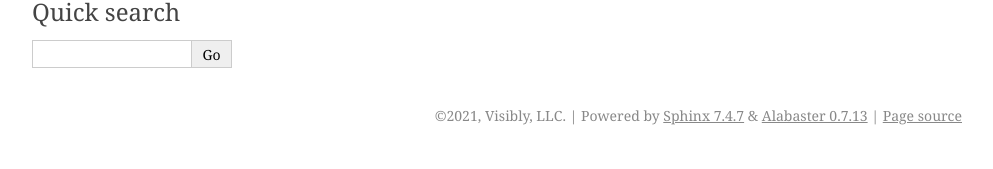
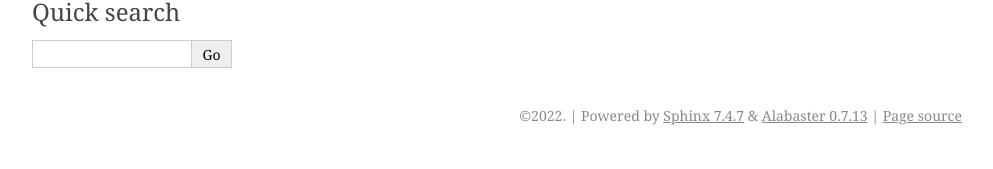
Before and after one commit to crpacheco33/AmazonLinux2Server, a Sphinx documentation site: the page built from docs/index.rst, in a window 1280 px wide. Shown: the part 131-300 px from the top of the page, without its empty margins (148-1141 px from the left). Built offline with Sphinx 7.4.7, drawn with Linux system fonts in a browser that asks for light colours; pages that are not in the unit, such as notebooks, are missing from menus.

Commit message:
Update conf.py

```diff
--- a/docs/conf.py
+++ b/docs/conf.py
@@ -17,9 +17,9 @@ sys.path.insert(0, os.path.abspath('../../server'))
 
 # -- Project information -----------------------------------------------------
 
-project = 'Visibly API'
-copyright = '2021, Visibly, LLC'
-author = 'Visibly, LLC'
+project = 'AmazonADS API'
+copyright = '2022'
+author = 'Carlos Ramirez'
 
 
 # -- General configuration ---------------------------------------------------
@@ -60,11 +60,11 @@ html_static_path = ['_static']
 # Confluence
 confluence_publish = True
 confluence_space_name = 'VS'
-confluence_server_pass = os.getenv('CONFLUENCE_API_KEY')
+confluence_server_pass = os.getenv('')
 confluence_parent_page = 'Documentation'
 confluence_publish_dryrun = False
-confluence_server_url = 'https://visibly.atlassian.net/wiki/'
-confluence_server_user = 'declan.ryan@getvisibly.com'
+confluence_server_url = ''
+confluence_server_user = 'github.com/cramirezpacheco33'
 confluence_page_hierarchy = True
 
 # Napoleon
```
